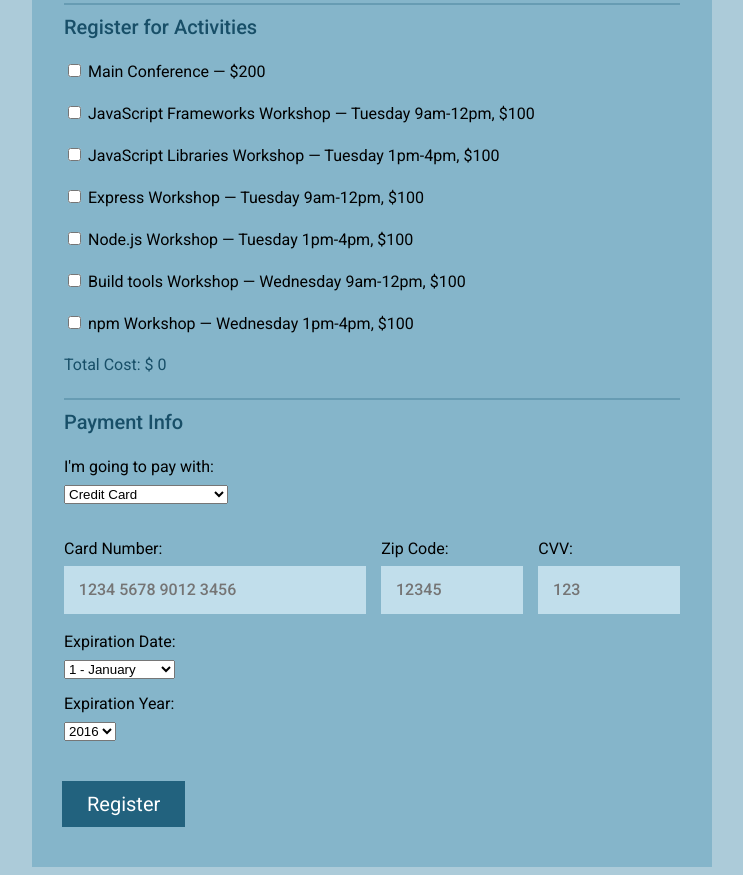
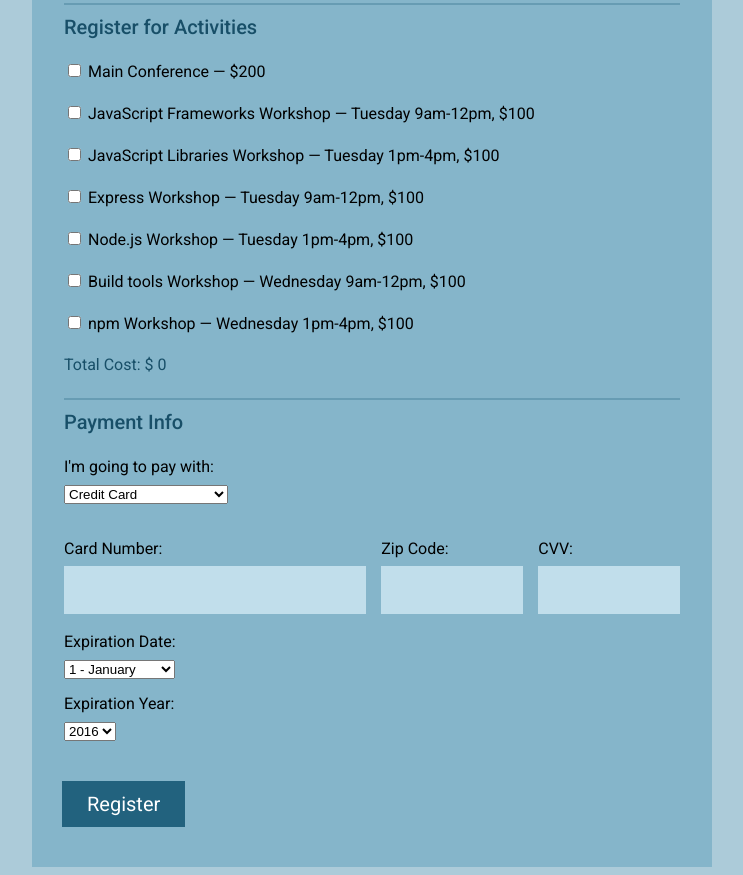
Before and after one commit to BlackMamBa210/Interactive-Form, a plain HTML site: page index.html in a window 1280 px wide. Shown: the part 700-1575 px from the top of the page, without its empty margins (268-1011 px from the left). Drawn offline with Linux system fonts and the light colour scheme.

Commit message:
Update index.html

```diff
--- a/index.html
+++ b/index.html
@@ -107,19 +107,19 @@
                     <!--Included regex, required methods and title-->
                     <div class="col-6 col">
                         <label for="cc-num">Card Number:</label>
-                        <input id="cc-num" name="user_cc-num" type="text" placeholder="1234 5678 9012 3456" pattern="^(\d{13,16})?$, \b\d{4}[ -]?\d{4}[ -]?\d{4}[ -]?\d{4}\b" title="Must contain at least 13 - 16 digits." required>
+                        <input id="cc-num" name="user_cc-num" type="text" pattern="^(\d{13,16})?$" title="Must contain at least 13 to 16 digits." required>
                     </div>
 
                     <!--Included regex, required methods and title-->
                     <div class="col-3 col">
                         <label for="zip">Zip Code:</label>
-                        <input id="zip" name="user_zip" type="text" placeholder="12345" pattern="^(\d{5})?$" title="Must contain 5 digits." required>
+                        <input id="zip" name="user_zip" type="text" pattern="^(\d{5})?$" title="Must contain 5 digits." required>
                     </div>
 
                     <!--Included regex, required methods and title-->
                     <div class="col-3 col">
                         <label for="cvv">CVV:</label>
-                        <input id="cvv" name="user_cvv" type="text" placeholder="123" pattern="^(\d{3})?$" title="Must contain 3 digits." required>
+                        <input id="cvv" name="user_cvv" type="text" pattern="^(\d{3})?$" title="Must contain 3 digits." required>
                     </div>
 
                     <label for="exp-month">Expiration Date:</label>
```
